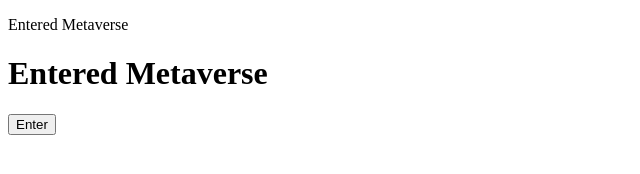
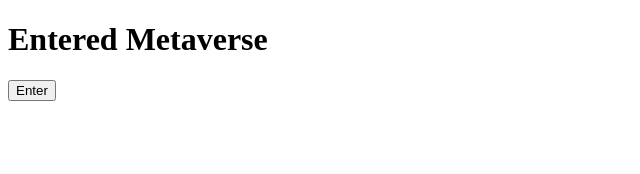
Before and after one commit to acciojob/enter-metaverse-UdayBari3421, a website: page main.html in a window 1280 px wide. Both pictures are taken after a click on the button "Enter". Shown: the whole page, without its empty margins (0-640 px from the left). Drawn offline with Linux system fonts and the light colour scheme.

Commit message:
created a submission

```diff
--- a/main.html
+++ b/main.html
@@ -8,8 +8,8 @@
 
 <body>
 
-	<p id="status">Enter the Metaverse</p>
-    <h1 id="result"></h1>
+	<h1 id="status">Enter the Metaverse</h1>
+<!--     <h1 id="result"></h1> -->
     <button id="enterBtn">Enter</button>
 
 
--- a/script.js
+++ b/script.js
@@ -6,6 +6,6 @@ document.getElementById("enterBtn").addEventListener("click", function() {
 	statusParagraph.textContent = "Entered Metaverse";
 
 	// Display the text in an <h1> tag
-	document.getElementById("result").textContent = statusParagraph.textContent;
+	document.getElementById("status").textContent = statusParagraph.textContent;
 });
 //your JS code here. If required.
```
